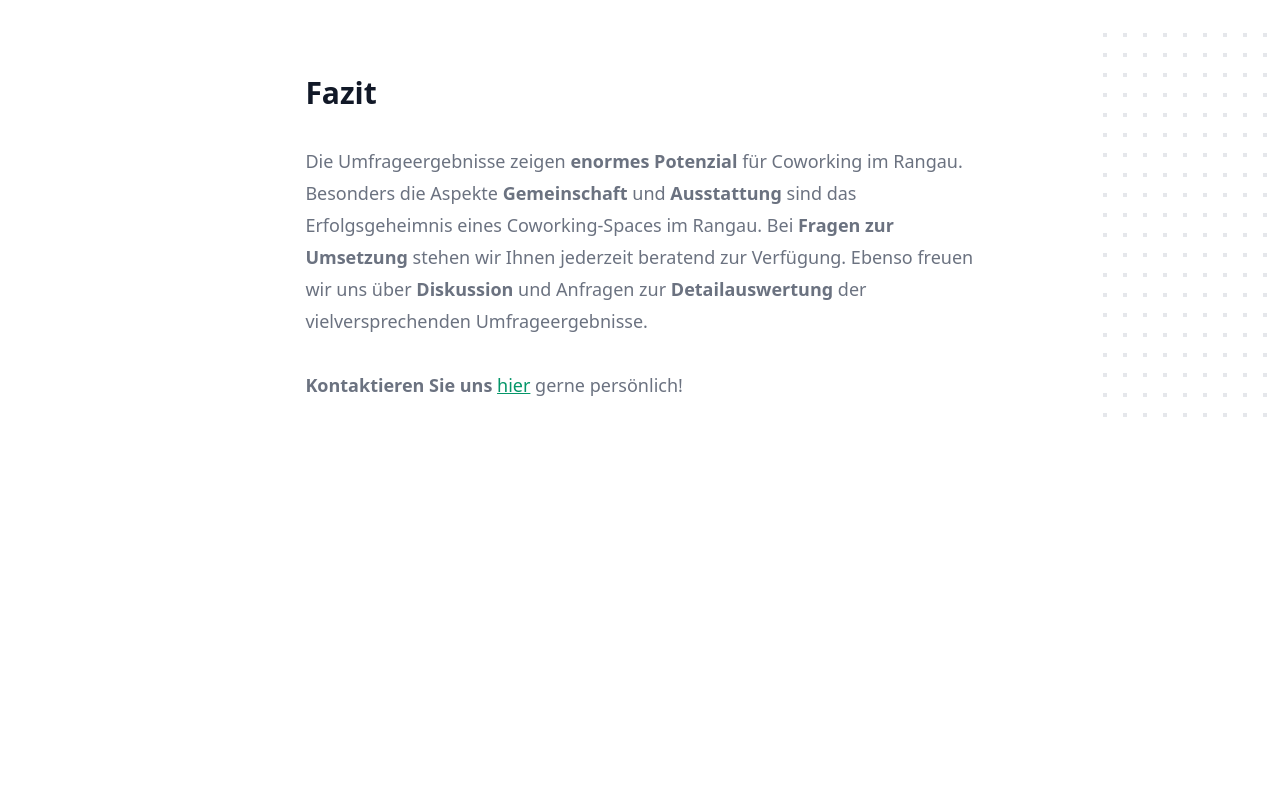
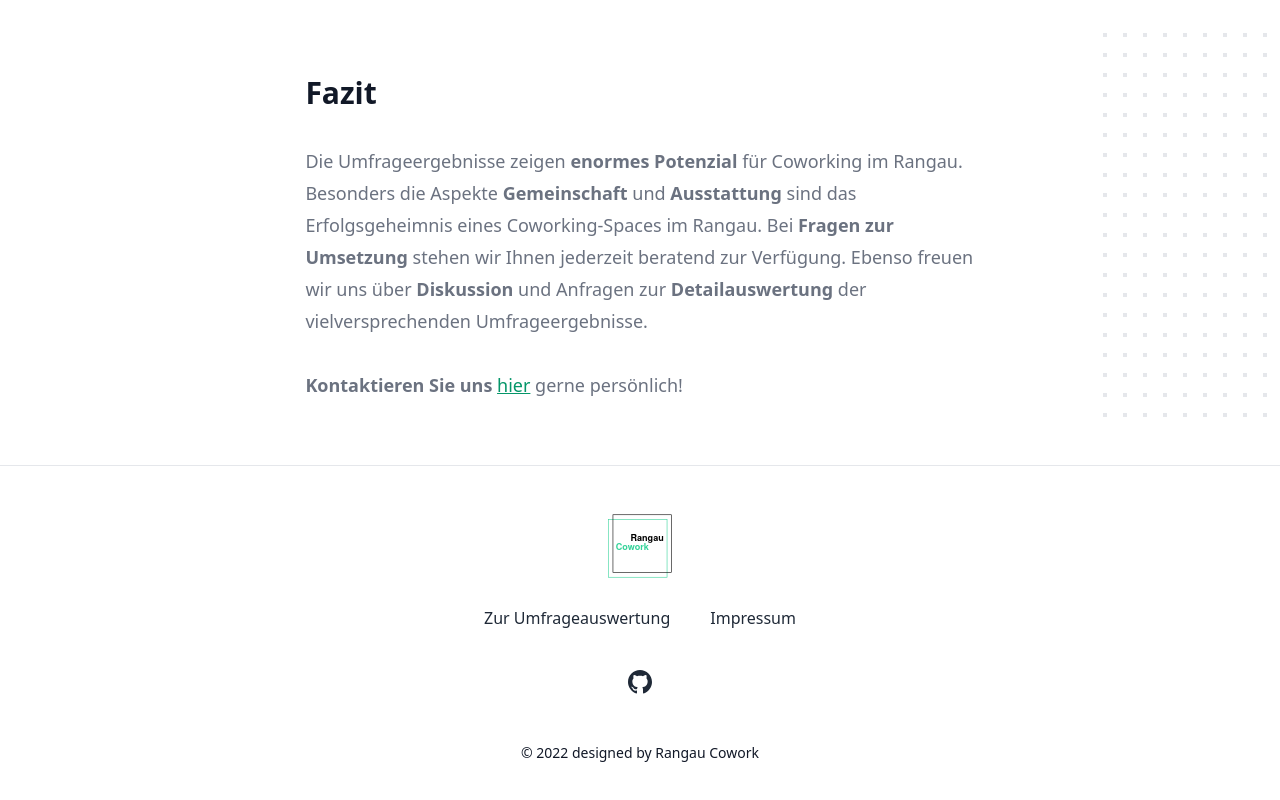
Before and after one commit to Lars147/rangau-cowork-webpage, a Next.js app: page /auswertung in a window 1280 px wide. Shown: the part 8634-9434 px from the top of the page. Before the commit the page ends 9099 px from the top, so only its background shows below. Built offline with nearby package versions, Linux system fonts and the light colour scheme.

Commit message:
added about section in page "auswertung" as footer

```diff
--- a/src/pages/auswertung.tsx
+++ b/src/pages/auswertung.tsx
@@ -4,6 +4,7 @@ import { ExclamationIcon } from '@heroicons/react/outline';
 import Head from 'next/head';
 import Link from 'next/link';
 
+import About from '../components/About';
 import { GreenPie, GreenBar, nivoGreensReversed } from '../components/Charts';
 import Navbar from '../components/Navbar';
 
@@ -784,6 +785,8 @@ const Evaluation = () => {
           </div>
         </div>
       </div>
+      <hr />
+      <About />
     </>
   );
 };
```
